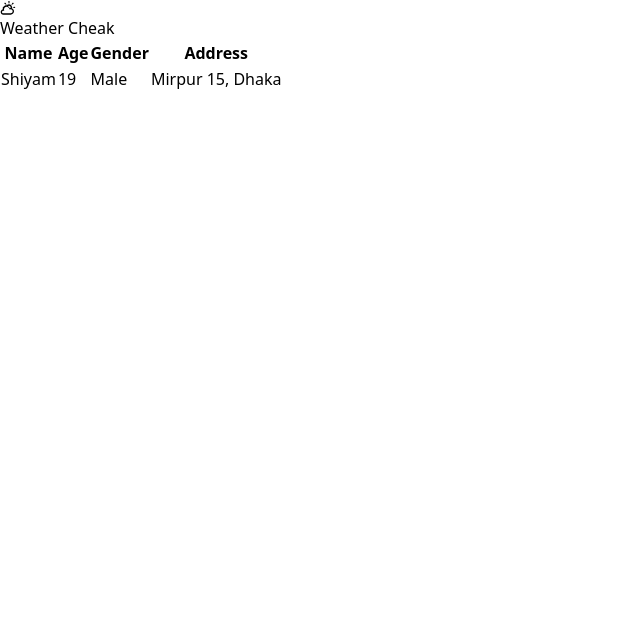
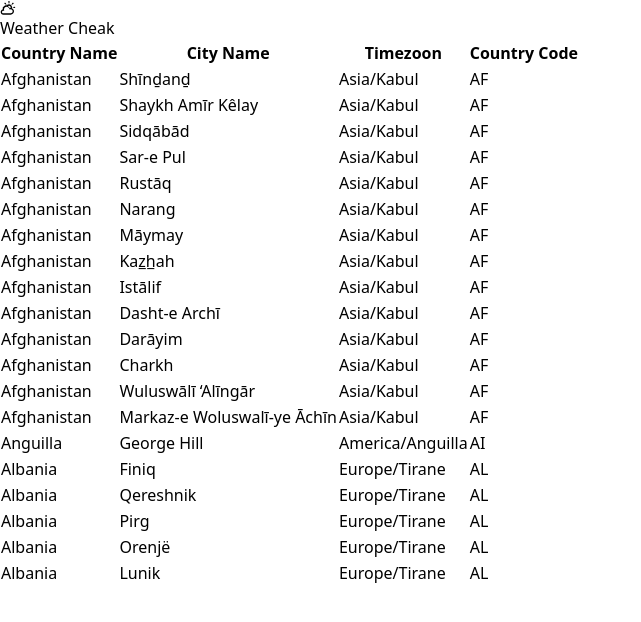
Before and after one commit to ummetarin/Weather_tem, a React (Vite) app: page / in a window 1280 px wide. Shown: the top 622 px of the page, without its empty margins (0-641 px from the left). Built offline with nearby package versions, Linux system fonts and the light colour scheme.

Commit message:
Finished country data showing in table

```diff
--- a/public/Countrydata.json
+++ b/public/Countrydata.json
@@ -1,6 +1,4 @@
-{
-    "total_count":147043,
-    "results":[
+[
     {
     "geoname_id":"1125155",
     "name":"Shīnḏanḏ",
@@ -694,4 +692,3 @@
     }
     }
     ]
-    }
--- a/src/Components/Cities/Cities.tsx
+++ b/src/Components/Cities/Cities.tsx
@@ -1,26 +1,32 @@
+
+import React, { useEffect, useState } from "react";
 import CityesPart from "./CityesPart";
 
+const Cities = () => {
+   const [data, setData] = useState([]);
 
-const Cities = () => {
+   useEffect(() => {
+      fetch('/Countrydata.json')
+      .then(res => res.json())
+      .then(allData => setData(allData))
+   }, []);
+
    return (
       <div>
-            <div>
-            <div className="overflow-x-auto ">
-            <table className="min-w-[90%] shadow-md  border mx-auto border-gray-100  my-6">
+         <div className="overflow-x-auto">
+            <table className="min-w-[90%] shadow-md border mx-auto border-gray-100 my-6">
                <thead>
                   <tr className="bg-[#333333] text-white">
-                        <th className="py-3 px-6 text-left border-b">Name</th>
-                        <th className="py-3 px-6 text-left border-b">Age</th>
-                        <th className="py-3 px-6 text-left border-b">Gender</th>
-                        <th className="py-3 px-6  border-b text-end">Address</th>
+                     <th className="py-3 px-6 text-left border-b">Country Name</th>
+                     <th className="py-3 px-6 text-left border-b">City Name</th>
+                     <th className="py-3 px-6 text-left border-b">Timezoon</th>
+                     <th className="py-3 px-6 border-b text-end">Country Code</th>
                   </tr>
                </thead>
                <tbody>
-                  <CityesPart></CityesPart>
+                  {data?.map(item => <tr className="hover:bg-gray-50 transition duration-300" key={item?.geoname_id}><CityesPart item={item} /></tr>)}
                </tbody>
             </table>
-            </div>
-
          </div>
       </div>
    );
--- a/src/Components/Cities/CityesPart.tsx
+++ b/src/Components/Cities/CityesPart.tsx
@@ -1,14 +1,13 @@
+
 import React from "react";
 
-const CityesPart = () => {
+const CityesPart = ({ item }) => {
   return (
     <>
-      <tr className="hover:bg-gray-50 transition duration-300">
-        <td className="py-4 px-6 border-b">Shiyam </td>
-        <td className="py-4 px-6 border-b">19</td>
-        <td className="py-4 px-6 border-b">Male</td>
-        <td className="py-4 px-6 border-b text-end">Mirpur 15, Dhaka</td>
-      </tr>
+        <td className="py-4 px-6 border-b">{item.cou_name_en}</td>
+        <td className="py-4 px-6 border-b">{item.name}</td>
+        <td className="py-4 px-6 border-b">{item.timezone}</td>
+        <td className="py-4 px-6 border-b text-end">{item.country_code}</td>
     </>
   );
 };
```
Lines whose indentation alone changed are shown as unchanged.
